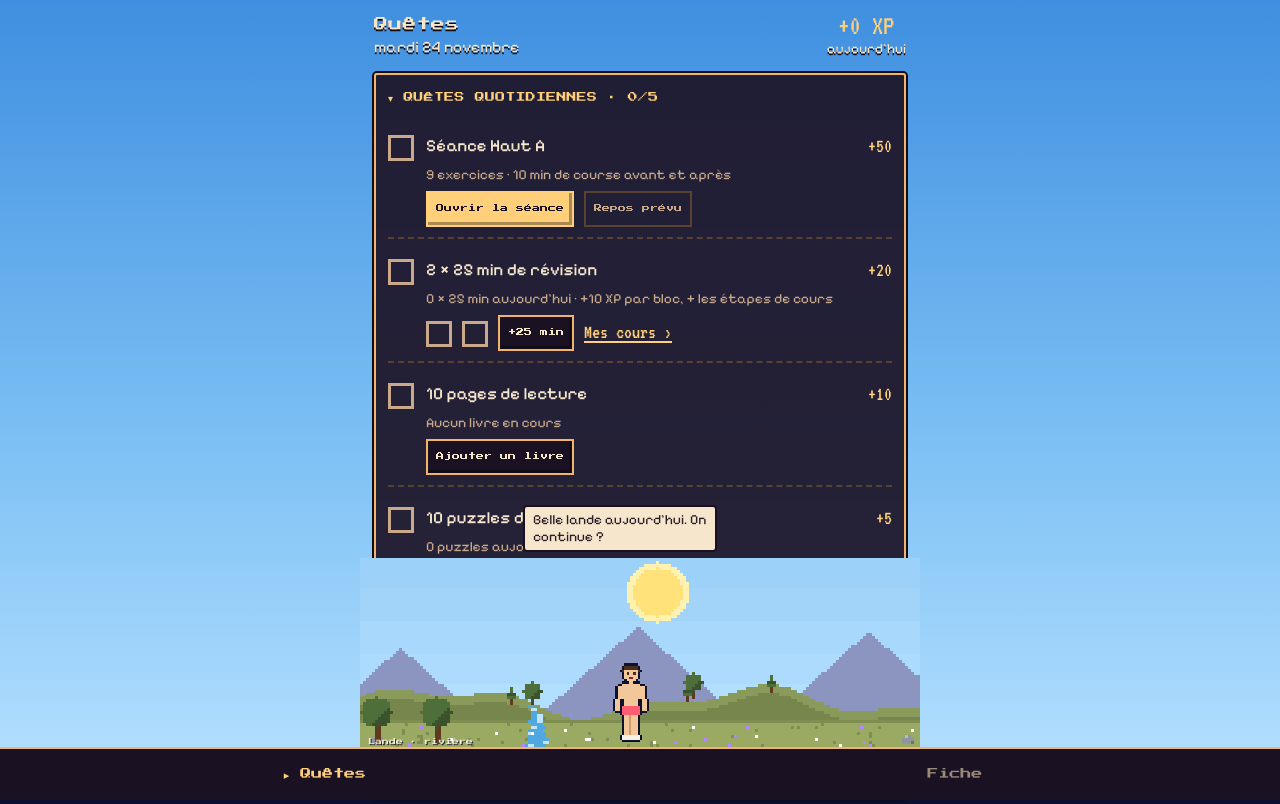
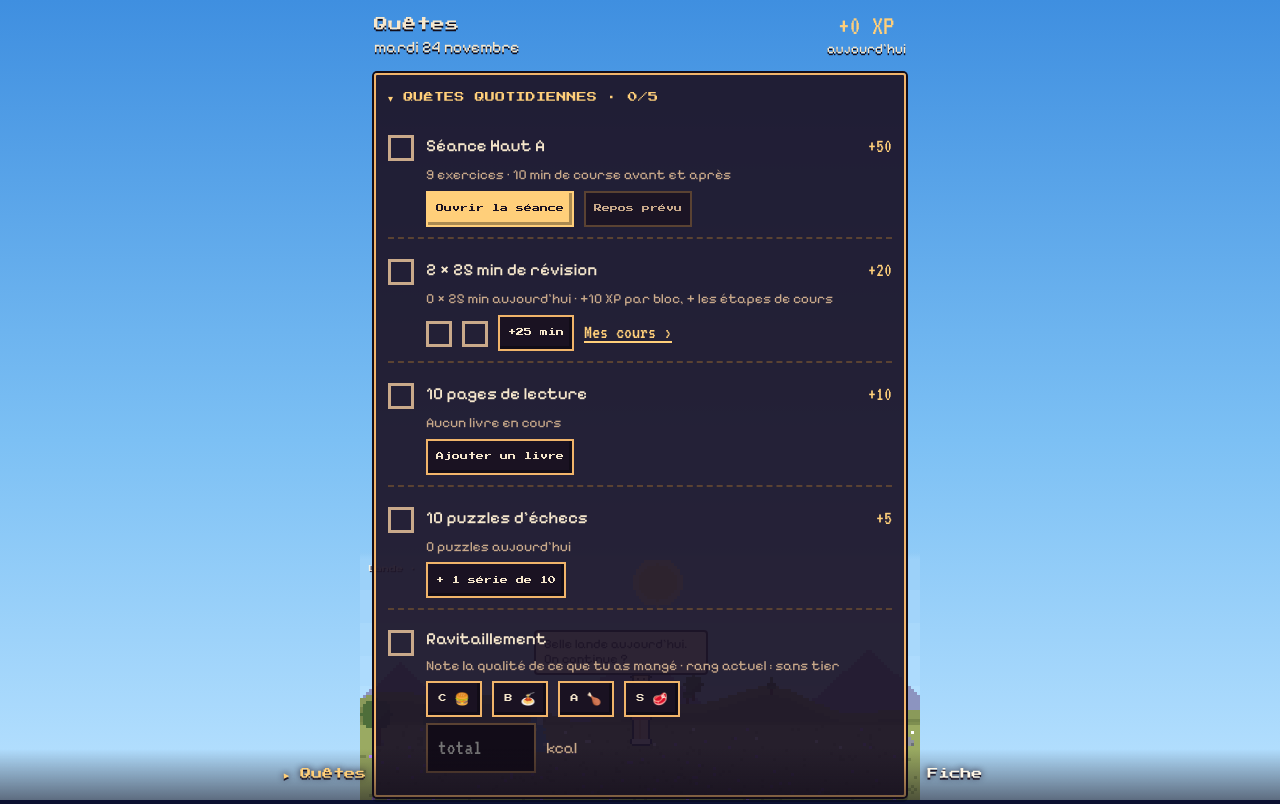
Before and after one commit to BrokenFellah123/life-prg, a plain HTML site: page index.html in a window 1280 px wide. Shown: the top 804 px of the page. Drawn offline with Linux system fonts and the light colour scheme.

Commit message:
v1.2.3 : paysage en fond derrière les quêtes, onglets posés sur l'image, flou fin
Co-Authored-By: Claude Opus 5.5 <noreply@anthropic.com>
Claude-Session: https://claude.ai/code/session_01JLTQZQ1MYbGrX5WF1yAorH

```diff
--- a/app.js
+++ b/app.js
@@ -426,23 +426,24 @@ function drawWorld(r, snap){
   const show = r === 'jour' || r === 'fiche';
   document.body.classList.toggle('has-scene', show);
   if (!show){ box.innerHTML = ''; return; }
-  const W = Math.min(190, Math.round(Math.min(innerWidth, 560) / 3)), H = r === 'jour' ? 64 : 60;
+  const W = r === 'jour' ? Math.min(190, Math.round(Math.min(innerWidth, 560) / 3)) : Math.min(280, Math.round(Math.min(innerWidth, 560) / 2)), H = r === 'jour' ? 80 : 92, LIFT = r === 'jour' ? 16 : 0;
   box.className = r === 'jour' ? 'land' : 'home';
   box.innerHTML = `<canvas width="${W}" height="${H}"></canvas><div class="sc-over"></div>`;
   const cv = box.querySelector('canvas'), over = box.querySelector('.sc-over');
   document.body.style.setProperty('--sh', Math.round(box.clientWidth * H / W) + 'px');
+  box.style.setProperty('--sk0', SKY[mood][0]);
   if (r === 'jour'){
-    const w = landscape(cv, today(), mood), n = dailyDone();
+    const w = landscape(cv, today(), mood, LIFT), n = dailyDone(), GH = H - LIFT;
     const fx = Math.round(w.fireX * W);
-    if (w.fire) drawFire(cv.getContext('2d'), fx, H - 3, 0);
+    if (w.fire) drawFire(cv.getContext('2d'), fx, GH - 4, 0);
     const scale = box.clientWidth / W;
-    const avX = w.fire ? (fx - 16) * scale : box.clientWidth * .42;
-    over.innerHTML = `<div class="sc-av" style="left:${Math.round(avX)}px">${avatarSVG(stageOf(snap.lv.for.lvl), 44)}</div>
+    const avX = w.fire ? (fx - 14) * scale : box.clientWidth * .44;
+    over.innerHTML = `<div class="sc-av" style="left:${Math.round(avX)}px;bottom:${Math.round((LIFT + 2) * scale)}px">${avatarSVG(stageOf(snap.lv.for.lvl), 44)}</div>
       ${w.fire && mood !== 'jour' ? `<div class="sc-glow" style="left:${Math.round(fx * scale)}px"></div>` : ''}
-      <div class="sc-bub" style="left:${Math.max(8, Math.min(box.clientWidth - 198, Math.round(avX) - 70))}px">${esc(bubbleLine(w, n, 5, mood === 'nuit', S.name))}</div>
+      <div class="sc-bub" style="bottom:${Math.round((LIFT + 2) * scale + box.clientWidth * .13)}px;left:${Math.max(8, Math.min(box.clientWidth - 198, Math.round(avX) - 70))}px">${esc(bubbleLine(w, n, 5, mood === 'nuit', S.name))}</div>
       <div class="sc-place">${BIOMES[w.biome].name}${w.castle ? ' · château en vue' : ''}${w.river ? ' · rivière' : ''}</div>`;
     clearInterval(drawWorld.fire);
-    if (w.fire) { let t = 0; drawWorld.fire = setInterval(() => { if (!document.hidden && document.contains(cv)) drawFire(cv.getContext('2d'), fx, H - 3, ++t); }, 450); }
+    if (w.fire) { let t = 0; drawWorld.fire = setInterval(() => { if (!document.hidden && document.contains(cv)) drawFire(cv.getContext('2d'), fx, GH - 4, ++t); }, 450); }
   } else {
     clearInterval(drawWorld.fire);
     const st = homeScene(cv, snap.perso, mood);
@@ -735,7 +736,7 @@ function viewReglages(){
      Quête du lendemain réussie : +${RULES.queteDemain} XP. Quêtes principales et secondaires : l'XP et l'attribut que tu choisis (1 à 100 XP). Récompenses : un objet de garde-robe par niveau perso, du 1 au 10.<br>
      Aucune pénalité. Après ${RULES.absenceRetour} jours sans rien, l'XP du jour de reprise compte double.</div></div>
    <button class="btn danger" data-act="reset">Tout effacer</button>
-   <div class="muted small center">Life RPG · prototype v1.2.2</div>`;
+   <div class="muted small center">Life RPG · prototype v1.2.3</div>`;
 }
 
 /* ================= Rendu et routage ================= */
--- a/monde.js
+++ b/monde.js
@@ -39,7 +39,7 @@ function dayWorld(dateStr){
   return {
     r, biome,
     river: r() < .38, castle: r() < .3, fire: r() < .5, snow: biome === 'neige' || r() < .25,
-    trees: Math.floor(r() * 7), rocks: Math.floor(r() * 4), riverX: .15 + r() * .7, fireX: .5 + r() * .25,
+    trees: Math.floor(r() * 7), rocks: Math.floor(r() * 4), riverX: .15 + r() * .7, fireX: .5 + r() * .08,
   };
 }
 
@@ -73,18 +73,18 @@ function drawFire(ctx, x, y, t){
   px(ctx, x, y - 4, 1, 2, '#f6a43a'); px(ctx, x, y - 3, 1, 1, '#ffe9a8');
 }
 
-function landscape(canvas, dateStr, mood){
+function landscape(canvas, dateStr, mood, lift = 0){
   const night = mood === 'nuit';
-  const W = canvas.width, H = canvas.height, ctx = canvas.getContext('2d');
-  ctx.clearRect(0, 0, W, H);
+  const W = canvas.width, H = canvas.height - lift, ctx = canvas.getContext('2d');   // lift : bas de l'image, sous les onglets
+  ctx.clearRect(0, 0, W, canvas.height);
   const w = dayWorld(dateStr), r = w.r, B = BIOMES[w.biome];
   const N = tintOf(mood);
   skyBand(ctx, W, H, mood);
-  sunMoon(ctx, mood, Math.round(W * .84), 10, H, W);
+  sunMoon(ctx, mood, Math.round(W * .84), 8, H, W);
   // montagnes au loin
   const far = N(B.far), snow = N('#f4f7ff');
   let peaks = []; const np = 3 + Math.floor(r() * 3);
-  for (let i = 0; i < np; i++) peaks.push({x: (i + .2 + r() * .6) / np * W, h: 10 + r() * 14});
+  for (let i = 0; i < np; i++) peaks.push({x: (i + .2 + r() * .6) / np * W, h: 6 + r() * 12});
   for (let x = 0; x < W; x++){
     let top = H;
     for (const p of peaks){ const y = H - 20 - p.h + Math.abs(x - p.x) * .9; if (y < top) top = y; }
@@ -123,6 +123,10 @@ function landscape(canvas, dateStr, mood){
   for (let i = 0; i < w.rocks; i++) drawRock(ctx, Math.round(r() * (W - 6)), H - 2 - Math.floor(r() * 3), 1, night);
   const nearT = Math.floor(r() * 3);
   for (let i = 0; i < nearT; i++){ const x = r() < .5 ? 4 + Math.round(r() * W * .2) : Math.round(W * .82 + r() * W * .15); drawTree(ctx, x, H - 2, 2, B, w.biome === 'neige' || r() < .4 ? 'pin' : 'rond', night); }
+  if (lift){   // l'herbe continue sous les onglets
+    px(ctx, 0, H, W, lift, g1);
+    for (let i = 0; i < W * lift / 14; i++) px(ctx, Math.round(r() * W), H + Math.floor(r() * lift), 1, 1, r() < .7 ? g2 : N(B.flowers[0] || B.grass2));
+  }
   return w;
 }
 
@@ -173,18 +177,18 @@ function skyBand(ctx, W, H, mood){
 function disc(ctx, cx, cy, rad, c){ for (let dy = -rad; dy <= rad; dy++){ const w = Math.round(Math.sqrt(rad*rad - dy*dy)); px(ctx, cx - w, cy + dy, 2*w + 1, 1, c); } }
 // Soleil (ou lune) en second plan : dessiné avant le paysage, donc derrière les montagnes
 function sunMoon(ctx, mood, x, y, H, W){
-  if (mood === 'nuit'){ disc(ctx, x, y + 2, 6, '#f4f1d8'); disc(ctx, x + 3, y, 5, SKY.nuit[0]); return; }
+  if (mood === 'nuit'){ disc(ctx, x, y + 1, 5, '#f4f1d8'); disc(ctx, x + 3, y - 1, 4, SKY.nuit[0]); return; }
   // Le soleil suit l'heure : il sort de derrière les collines à 6h45, monte jusqu'à midi et demi, redescend et disparaît à 18h15
   const d = new Date(), m = d.getHours() * 60 + d.getMinutes();
-  const top = 11, hz = H - 12, rise = H - 42;   // rise : hauteur à la fin de l'aube, au-dessus des montagnes
+  const top = 7, hz = H - 9, rise = H - 27;   // rise : hauteur à la fin de l'aube, au-dessus des montagnes
   let xx, yy;
   if (m < 435){ const k = Math.max(0, (m - 405) / 30); xx = .1 + .08 * k; yy = hz - (hz - rise) * k; }              // aube : il sort de derrière l'horizon
   else if (m < 1065){ const k = (m - 435) / 630; xx = .18 + .64 * k; yy = rise - (rise - top) * Math.sin(Math.PI * k); }   // jour : arc dans le ciel
   else { const k = Math.min(1, (m - 1065) / 30); xx = .82 + .08 * k; yy = rise + (hz - rise) * k; }                // crépuscule : il se couche
   xx = W ? Math.round(W * xx) : x; yy = Math.round(yy);
   const low = mood !== 'jour';
-  disc(ctx, xx, yy, 10, low ? '#ffb070' : '#fff2b0');
-  disc(ctx, xx, yy, 8, low ? '#ff8a3a' : '#ffe27a');
+  disc(ctx, xx, yy, 8, low ? '#ffb070' : '#fff2b0');
+  disc(ctx, xx, yy, 6, low ? '#ff8a3a' : '#ffe27a');
 }
 
 function homeScene(canvas, lvl, mood){
@@ -195,10 +199,10 @@ function homeScene(canvas, lvl, mood){
   skyBand(ctx, W, H, mood);
   sunMoon(ctx, mood, 22, 12, H, W);
   const a = 1.3;
-  for (let x = 0; x < W; x++){ const y = Math.round(H - 14 - 3 * Math.sin(x / 19 + a)); px(ctx, x, y, 1, H - y, N(B.mid)); px(ctx, x, y + 3, 1, H - y, N(B.mid2)); }
-  const gy = H - 8; px(ctx, 0, gy, W, H - gy, N(B.grass)); px(ctx, 0, gy, W, 1, N(B.grass2));
-  for (let i = 0; i < W / 4; i++) px(ctx, Math.round(r() * W), gy + 1 + Math.floor(r() * 7), 1, 1, N(B.flowers[Math.floor(r() * 3)]));
-  drawTree(ctx, 8, gy + 1, 2, B, 'rond', night); drawTree(ctx, W - 12, gy + 1, 2, B, 'pin', night);
+  for (let x = 0; x < W; x++){ const y = Math.round(H - 40 - 3 * Math.sin(x / 19 + a)); px(ctx, x, y, 1, H - y, N(B.mid)); px(ctx, x, y + 3, 1, H - y, N(B.mid2)); }
+  const gy = H - 34; px(ctx, 0, gy, W, H - gy, N(B.grass)); px(ctx, 0, gy, W, 1, N(B.grass2));
+  for (let i = 0; i < W / 3; i++) px(ctx, Math.round(r() * W), gy + 1 + Math.floor(r() * 33), 1, 1, N(B.flowers[Math.floor(r() * 3)]));
+  drawTree(ctx, 16, gy + 1, 2, B, 'rond', night); drawTree(ctx, W - 20, gy + 1, 2, B, 'pin', night);
   const st = homeStage(lvl);
   drawHome(ctx, Math.round(W / 2), gy + 1, st, night, N);
   return st;
--- a/style.css
+++ b/style.css
@@ -148,7 +148,7 @@ details.fold:not([open]){padding-top:10px;padding-bottom:10px}
 /* ===== v1.2 : style Feu de camp — ciel jour / aube / crépuscule / nuit ===== */
 html,body{background:#0b1030}
 body{background:transparent}
-#sky{position:fixed;inset:0;z-index:-1;pointer-events:none;background:linear-gradient(#0b1030,#241a3c 60%,#2b1d2a);--hz:#2b1d2a}
+#sky{position:fixed;inset:0;z-index:-2;pointer-events:none;background:linear-gradient(#0b1030,#241a3c 60%,#2b1d2a);--hz:#2b1d2a}
 #sky::before{content:"";position:absolute;inset:0;opacity:.8;background-image:radial-gradient(1.5px 1.5px at 12% 18%,#fff 98%,transparent),radial-gradient(1.5px 1.5px at 33% 8%,#fff 98%,transparent),radial-gradient(1.5px 1.5px at 58% 22%,#fff 98%,transparent),radial-gradient(1.5px 1.5px at 81% 12%,#fff 98%,transparent),radial-gradient(1.5px 1.5px at 92% 34%,#fff 98%,transparent),radial-gradient(1.5px 1.5px at 22% 42%,#fff 98%,transparent),radial-gradient(1.5px 1.5px at 70% 48%,#fff 98%,transparent),radial-gradient(1.5px 1.5px at 45% 60%,#fff 98%,transparent),radial-gradient(1.5px 1.5px at 8% 66%,#fff 98%,transparent),radial-gradient(1.5px 1.5px at 86% 70%,#fff 98%,transparent)}
 body[data-sky=jour] #sky{background:linear-gradient(#3f8fe0,#7cc0f4 55%,#b9e2ff)}
 body[data-sky=aube] #sky{background:linear-gradient(#3a4a8a,#c0709a 50%,#ffb070)}
@@ -177,13 +177,16 @@ body[data-sky=jour] .sec,body[data-sky=jour] .back,body[data-sky=aube] .sec{colo
 input[type=text],input[type=number],input[type=url],input:not([type]),select.sel{background:#120c18;border-color:var(--line)}
 .toast{background:var(--accent);color:#1a1222;border-color:#1a1222}
 /* Onglets : deux seulement */
-nav.tabs{background:#1a1222;border-top:2px solid var(--frame);justify-content:stretch;padding:4px 10px calc(env(safe-area-inset-bottom) + 4px)}
+nav.tabs{background:#1a1222;border-top:2px solid var(--frame);justify-content:stretch;transition:background .2s;padding:4px 10px calc(env(safe-area-inset-bottom) + 4px)}
 nav.tabs a{flex:1;flex-direction:row;justify-content:center;font-size:11px;padding:14px 6px;color:#9a8a7a}
 nav.tabs a.on{color:var(--accent)}
 /* Scène en bas, juste au-dessus des onglets */
-#scene{position:fixed;left:0;right:0;bottom:calc(env(safe-area-inset-bottom) + 50px);z-index:5;pointer-events:auto;touch-action:none;max-width:560px;margin:0 auto}
+#scene{position:fixed;left:0;right:0;bottom:0;z-index:-1;pointer-events:none;max-width:560px;margin:0 auto}
 #scene canvas{display:block;width:100%;image-rendering:pixelated;image-rendering:crisp-edges}
-body.has-scene #app{padding-bottom:calc(env(safe-area-inset-bottom) + 66px + var(--sh,190px))}
+body.has-scene #app{padding-bottom:calc(var(--sh,200px) * .62)}
+/* flou fin entre la liste et le paysage */
+#scene::before{content:"";position:absolute;left:0;right:0;top:-8px;height:8px;background:linear-gradient(to bottom,transparent,var(--sk0,transparent))}
+#scene canvas{padding-bottom:env(safe-area-inset-bottom);background:var(--hz)}
 .sc-over{position:absolute;inset:0}
 .sc-av{position:absolute;bottom:4%}
 #scene.land .sc-av svg{width:13vw;max-width:72px;height:auto}
@@ -191,3 +194,13 @@ body.has-scene #app{padding-bottom:calc(env(safe-area-inset-bottom) + 66px + var
 .sc-bub{position:absolute;bottom:calc(4% + 15vw);max-width:190px;background:#f6e7cc;color:#2b1d2a;font-family:var(--fb);font-size:14px;line-height:1.2;padding:5px 8px;border-radius:2px;box-shadow:0 0 0 2px #1a1222}
 .sc-place{position:absolute;left:8px;bottom:4px;font-family:var(--fd);font-size:7px;color:#fff7e6;text-shadow:1px 1px 0 #1a1222;opacity:.9}
 #scene.home .sc-place{left:50%;transform:translateX(-50%);white-space:nowrap}
+
+/* Sur Quêtes et Fiche, les onglets passent par-dessus le paysage */
+body.has-scene nav.tabs{background:linear-gradient(to bottom,rgba(18,12,24,0),rgba(18,12,24,.45));border-top:0}
+body.has-scene nav.tabs a{color:#fff7e6;text-shadow:0 2px 0 #1a1222,0 0 6px #1a1222}
+body.has-scene nav.tabs a.on{color:var(--accent)}
+.sc-place{bottom:auto;top:4px}
+#scene.land .sc-av svg{width:13vw;max-width:70px}
+.sc-bub{font-size:13px;max-width:170px}
+a.btn.ghost,.btn.ghost{background:rgba(26,18,34,.85)}
+body.has-scene nav.tabs{background:linear-gradient(to bottom,rgba(18,12,24,0),rgba(18,12,24,.55))}
--- a/sw.js
+++ b/sw.js
@@ -1,6 +1,6 @@
 /* Mises à jour immédiates : on demande toujours la dernière version au réseau,
    et on se rabat sur le cache seulement hors ligne. */
-const VERSION = 'liferpg-1.2.2';
+const VERSION = 'liferpg-1.2.3';
 const FILES = ['./', 'index.html', 'style.css', 'app.js', 'sons.js', 'manifest.webmanifest',
   'fonts/pressstart2p.woff2', 'fonts/vt323.woff2','fonts/pixelify.ttf','monde.js', 'icons/icon-180.png', 'icons/icon-192.png', 'icons/icon-512.png'];
 self.addEventListener('install', e => {
```
